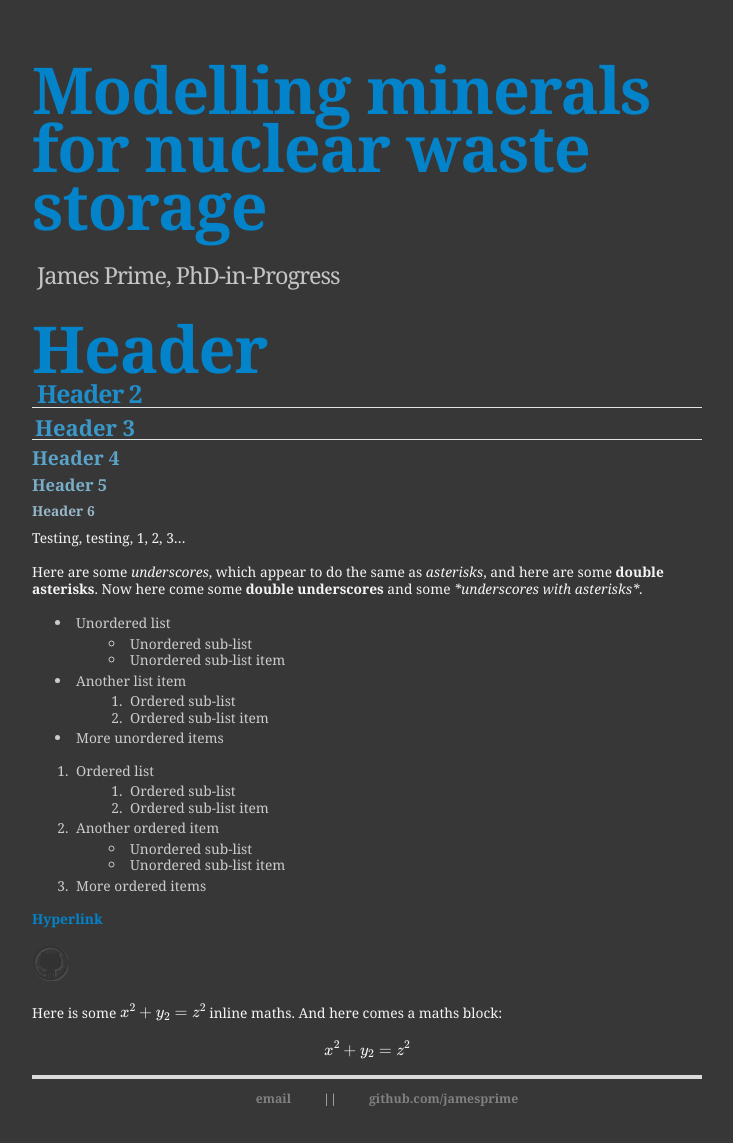
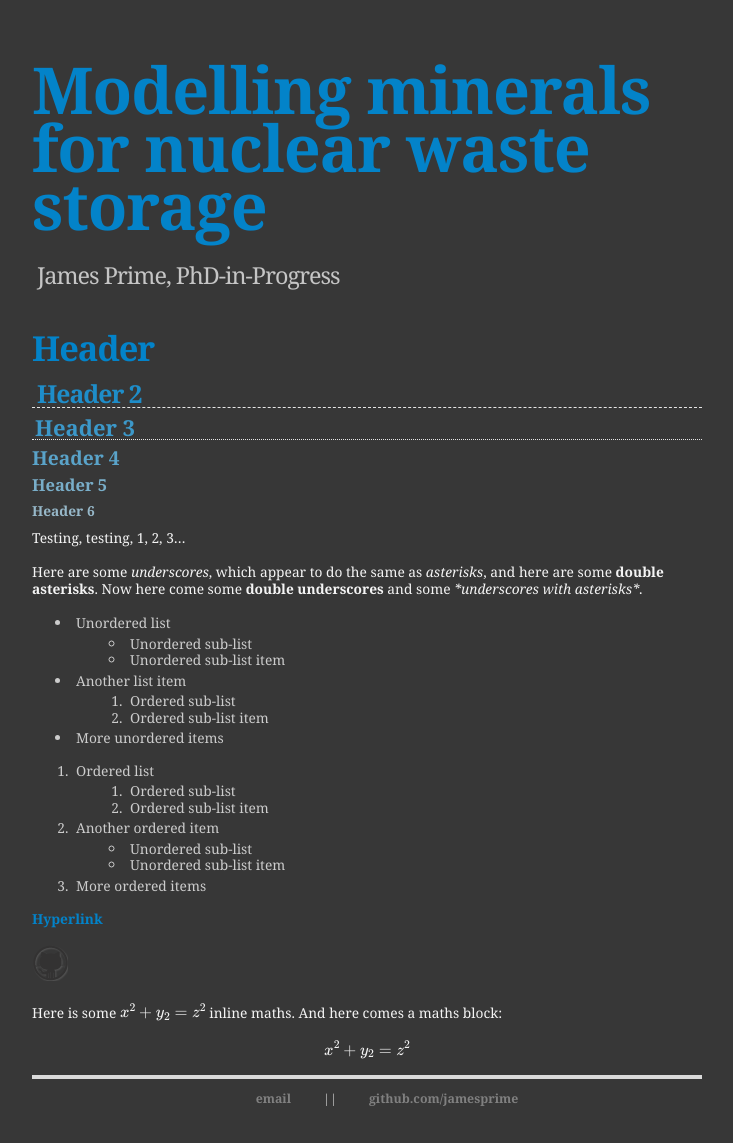
Before and after one commit to jamesprime/jamesprime.github.io, a Jekyll site: the page built from _pages/test/index.md, in a window 1280 px wide. Shown: the whole page, without its empty margins (273-1006 px from the left). Built offline with Jekyll 4.4.1, drawn with Linux system fonts in a browser that asks for light colours; nearby versions of some CDN libraries; formulas are drawn with MathJax 3.

Commit message:
Updated _sass/uberduper.scss
Changed h2 bottom border style from solid to dashed, h3 from solid to dotted, changed h1's font-size: 4.7em to 2.5em, and added font-size: 4.7em to header h1 stylings

```diff
--- a/_sass/uberduper.scss
+++ b/_sass/uberduper.scss
@@ -13,7 +13,7 @@ body {
 
 h1 {
     color: #0383c9;
-    font-size: 4.7em; // Originally 4.7em; default is 2em
+    font-size: 2.5em; // Originally 4.7em; default is 2em
     letter-spacing: -1px;
     margin: 0 0 30px 0;
     padding: 50px 0 0 0;
@@ -31,7 +31,7 @@ h1 {
 }
 
 h2 {
-    border-bottom: 1px solid #e5e5e5;
+    border-bottom: 1px dashed #e5e5e5;
     color: #1E8DC9;
     font-size: 1.8em; // Originally 1.7em; default is 1.5em
     font-weight: bold;
@@ -41,7 +41,7 @@ h2 {
 }
 
 h3 {
-    border-bottom: 1px solid #e5e5e5;
+    border-bottom: 1px dotted #e5e5e5;
     color: #3C98C9; // Originally #fba919
     font-size: 1.6em; // Originally 1.4em; default is 1.17em
     font-weight: bold;
@@ -168,6 +168,7 @@ pre {
 .header {
     h1 {
         // font: 40px/48px Merriweather, Georgia, Charter, 'Bitstream Charter', serif;
+        font-size: 4.7em;
         line-height: .9em;
     }
 
```
